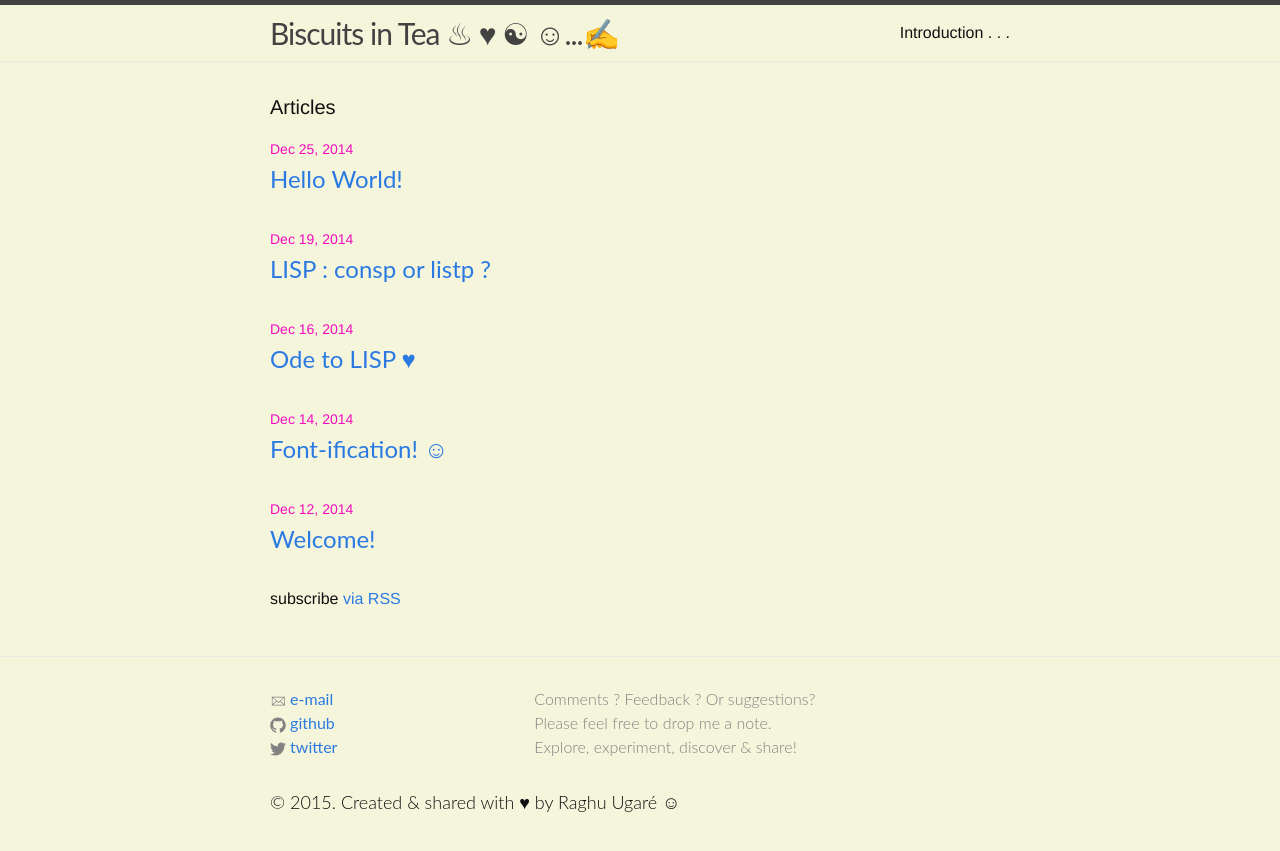
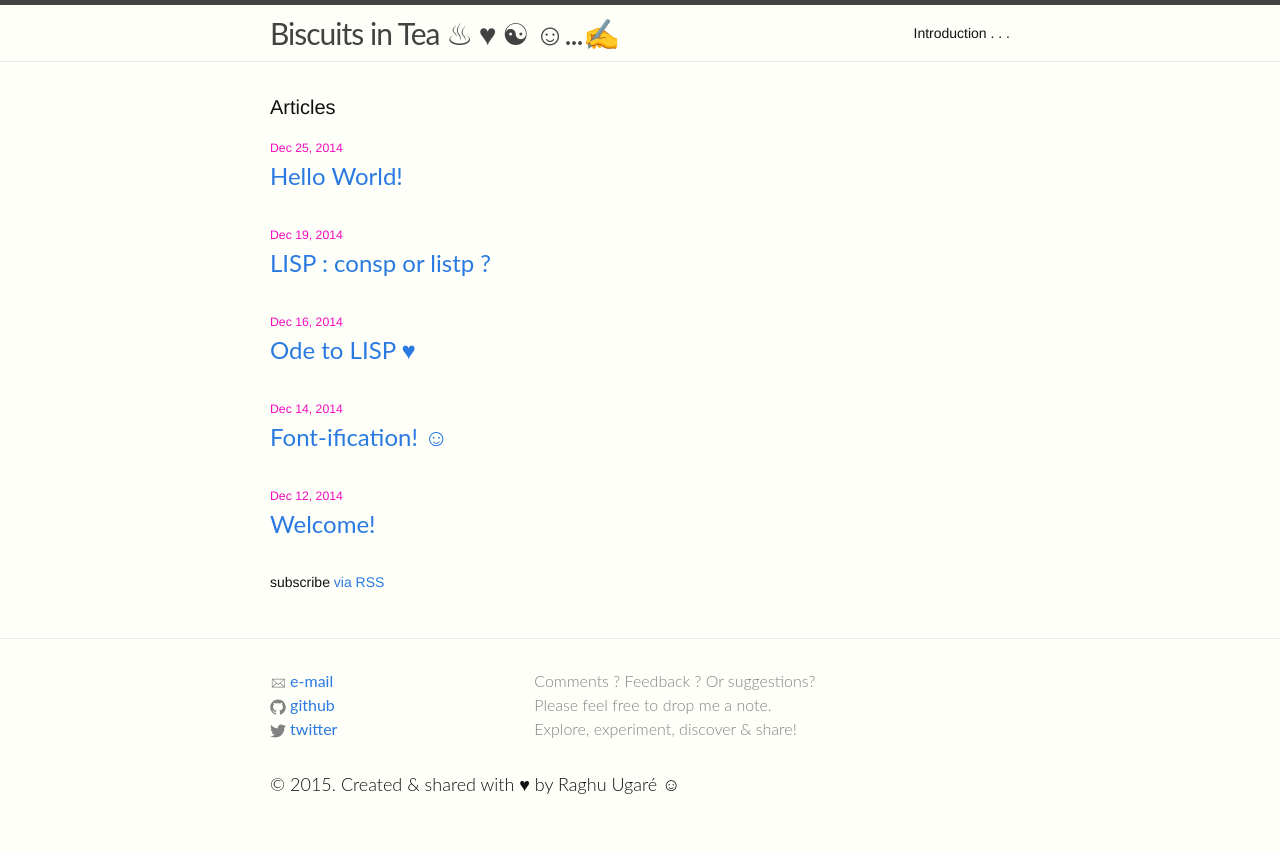
Before and after one commit to raghuugare/raghuugare.bkup, a Jekyll site: the page built from index.html, in a window 1280 px wide. Shown: the top 851 px of the page. Built offline with Jekyll 4.4.1, drawn with Linux system fonts in a browser that asks for light colours.

Commit message:
Small tweaks based on testing on Windows(Duh...)

```diff
--- a/css/main.scss
+++ b/css/main.scss
@@ -20,11 +20,11 @@ $code-font-style: normal;
 $code-font-weight: 400;
 $code-font-size:  16px;
 
-$title-font-family: lato, marmelad, sans-serif;
+$title-font-family: marmelad, lato, sans-serif;
 $title-font-color: #ffa00f; // #ffaa00; // #fa8221;
 $title-font-size: 40px;
 
-$post-link-font-family: lato, marmelad, sans-serif;
+$post-link-font-family: marmelad, lato, sans-serif;
 $post-link-font-weight: 400;
 $post-link-font-size: 24px;
 
@@ -36,14 +36,14 @@ $body-font-weight: 300;
 // Some nice fonts (albeit available locally! :-( ) : Optima, Seravek, Avenir, ...
 
 $base-font-family: merriweather, Helvetica Neue, Helvetica, Arial, sans-serif;
-$base-font-size:   16px;
+$base-font-size:   14px;
 $small-font-size:  $base-font-size * 0.875;
 $base-line-height: 1.5;
 
 $spacing-unit:     30px;
 
 $text-color:       #111;
-$background-color: #f5f5dc; // #fefff8; // #f0fff0;(greenish) // #fdfdfd; // #faf5b8; // #fcead0; // #effcd0; // #e9fcba;
+$background-color: #fefff8; // #f0fff0;(greenish) // #fdfdfd; // #faf5b8; // #fcead0; // #effcd0; // #e9fcba;
 $brand-color:      #2a7ae2; // #6bd538;
 
 $grey-color:       #828282;
```
